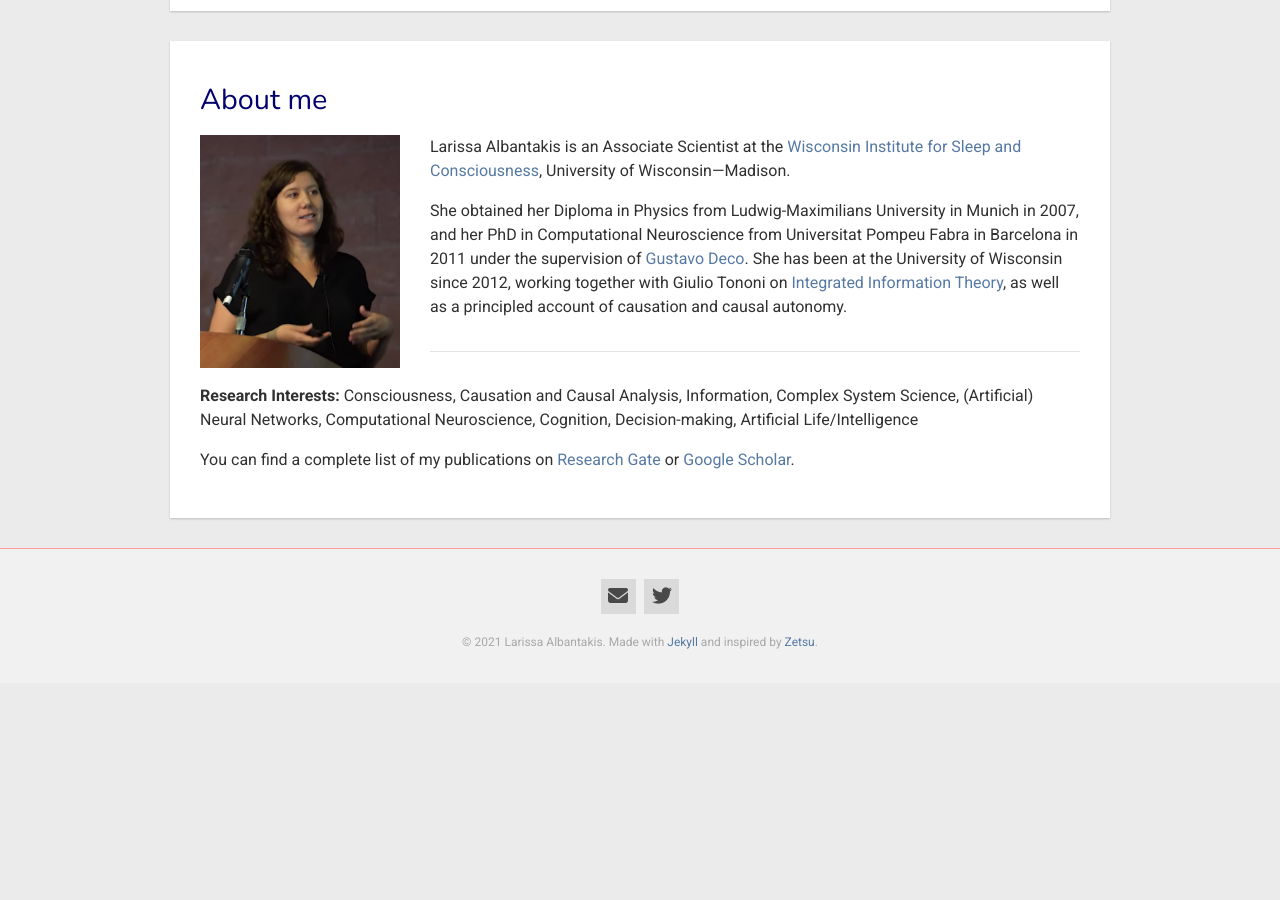
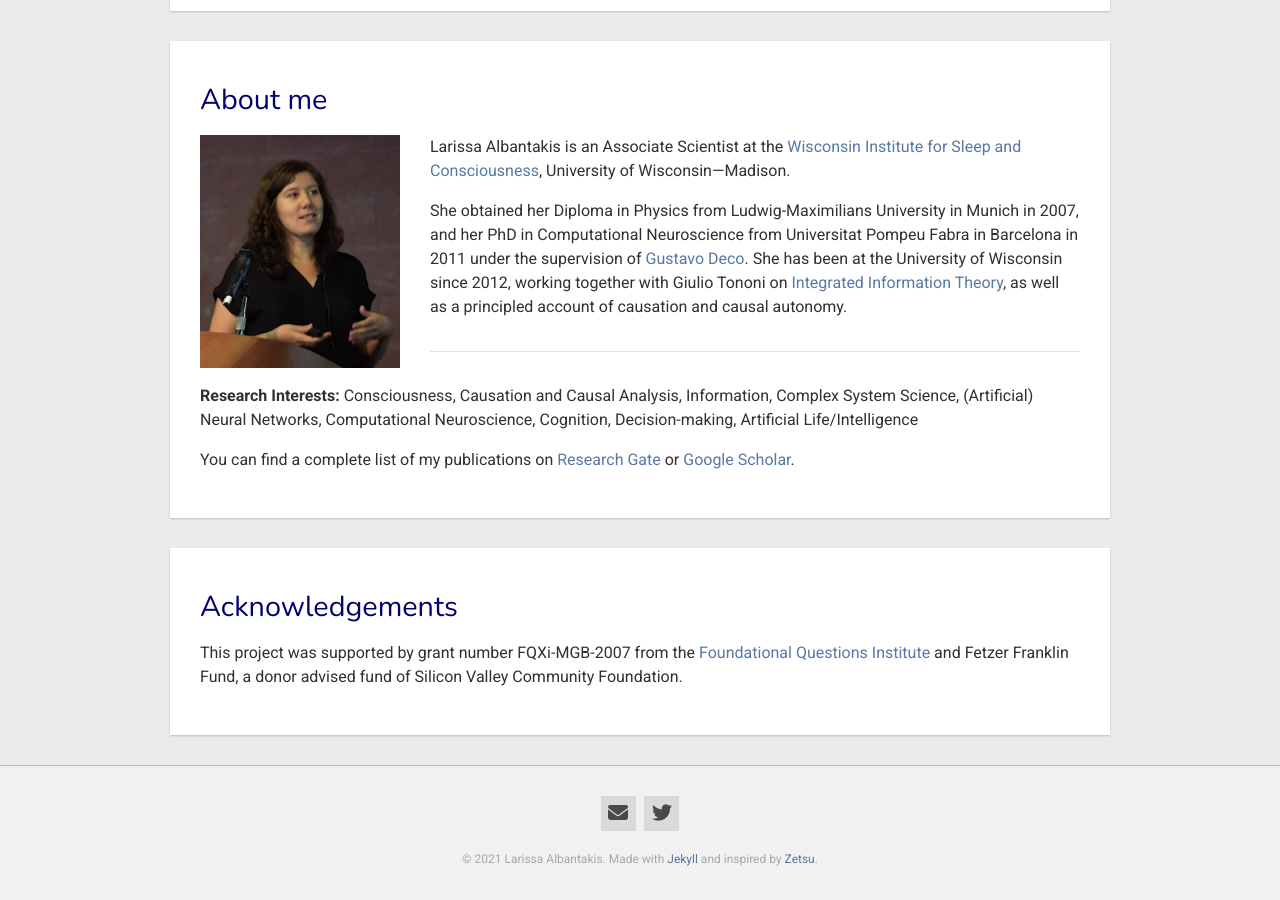
Before and after one commit to ConsciousnessRealist/consciousnessrealist.github.io, a Jekyll site: the page built from about.html, in a window 1280 px wide and 900 px high, scrolled down 963 px. Built offline with Jekyll 4.4.1, drawn with Linux system fonts in a browser that asks for light colours; nearby versions of some CDN libraries; before the commit the page ends 1646 px from its top, so only the background shows below that.

Commit message:
added acknowledgements in about

```diff
--- a/_includes/footer.html
+++ b/_includes/footer.html
@@ -4,7 +4,6 @@
     {% include social-icons.html %}
 
 
-    <small>&copy; {{ site.time | date: '%Y' }} Larissa Albantakis. Made with <a href="http://jekyllrb.com" target="_blank">Jekyll</a> and inspired by <a href="https://github.com/nandomoreirame/zetsu" target="_blank">Zetsu</a>.</small>
-
+    <small>&copy; {{ site.time | date: '%Y' }} Larissa Albantakis. Made with <a href="http://jekyllrb.com" target="_blank">Jekyll</a> and inspired by <a href="https://github.com/nandomoreirame/zetsu" target="_blank">Zetsu</a>.
   </div>
 </footer>
--- /dev/null
+++ b/_posts/leftovers.markdown
@@ -0,0 +1 @@
+Neuron by neuron copy of the brain but without connections between neurons.
--- a/about.html
+++ b/about.html
@@ -23,3 +23,12 @@ permalink: /about/
     {% include_relative abouts/about_me.html %}
   </div>
 </article>
+
+<article class="post container card">
+  <header class="post-header">
+     <h2> Acknowledgements </h2>
+  </header>
+  <div class="post-content">
+    {% include_relative abouts/about_acknowledgements.html %}
+  </div>
+</article>
--- /dev/null
+++ b/abouts/about_acknowledgements.html
@@ -0,0 +1,3 @@
+
+
+<p> This project was supported by grant number FQXi-MGB-2007 from the <a href="https://fqxi.org/grants/mini/winners" target="_blank">Foundational Questions Institute</a> and Fetzer Franklin Fund, a donor advised fund of Silicon Valley Community Foundation. </p>
```
